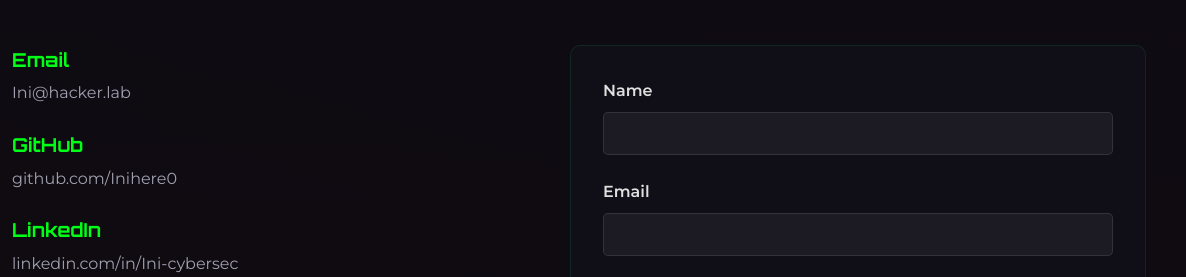
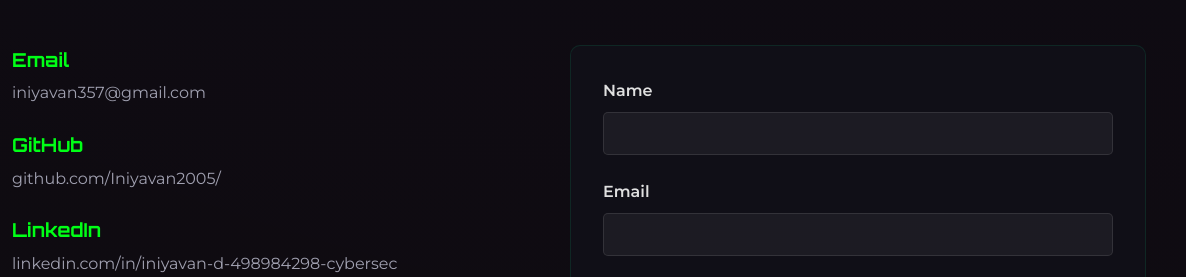
Before and after one commit to Iniyavan2005/error, a plain HTML site: page index.html in a window 1280 px wide. Shown: the part 8219-8496 px from the top of the page, 94-1280 px from the left. Drawn offline with Linux system fonts and the light colour scheme; animation ran at ten frames a second.

Commit message:
Update index.html

```diff
--- a/index.html
+++ b/index.html
@@ -2016,7 +2016,7 @@ document.getElementById('resume-download').addEventListener('click', function(e)
                         <span class="tech-tag">Security</span>
                     </div>
                     <div class="project-links">
-                        <a href="https://github.com/Inihere0/NeoBypasser" class="project-link" target="_blank">
+                        <a href="https://github.com/Iniyavan2005//NeoBypasser" class="project-link" target="_blank">
                             <i class="fab fa-github"></i>
                             View Code
                         </a>
@@ -2044,7 +2044,7 @@ document.getElementById('resume-download').addEventListener('click', function(e)
                         <span class="tech-tag">Security</span>
                     </div>
                     <div class="project-links">
-                        <a href="https://github.com/Inihere0/SecureMCU" class="project-link electronics" target="_blank">
+                        <a href="https://github.com/Iniyavan2005//SecureMCU" class="project-link electronics" target="_blank">
                             <i class="fab fa-github"></i>
                             View Code
                         </a>
@@ -2072,7 +2072,7 @@ document.getElementById('resume-download').addEventListener('click', function(e)
                         <span class="tech-tag">Security</span>
                     </div>
                     <div class="project-links">
-                        <a href="https://github.com/Inihere0/5G-SecAnalyzer" class="project-link communication" target="_blank">
+                        <a href="https://github.com/Iniyavan2005//5G-SecAnalyzer" class="project-link communication" target="_blank">
                             <i class="fab fa-github"></i>
                             View Code
                         </a>
@@ -2100,7 +2100,7 @@ document.getElementById('resume-download').addEventListener('click', function(e)
                         <span class="tech-tag">Security</span>
                     </div>
                     <div class="project-links">
-                        <a href="https://github.com/Inihere0/CryptoFPGA" class="project-link electronics" target="_blank">
+                        <a href="https://github.com/Iniyavan2005//CryptoFPGA" class="project-link electronics" target="_blank">
                             <i class="fab fa-github"></i>
                             View Code
                         </a>
@@ -2128,7 +2128,7 @@ document.getElementById('resume-download').addEventListener('click', function(e)
                         <span class="tech-tag">Automation</span>
                     </div>
                     <div class="project-links">
-                        <a href="https://github.com/Inihere0/CTF-Toolkit" class="project-link" target="_blank">
+                        <a href="https://github.com/Iniyavan2005//CTF-Toolkit" class="project-link" target="_blank">
                             <i class="fab fa-github"></i>
                             View Code
                         </a>
@@ -2156,7 +2156,7 @@ document.getElementById('resume-download').addEventListener('click', function(e)
                         <span class="tech-tag">Security</span>
                     </div>
                     <div class="project-links">
-                        <a href="https://github.com/Inihere0/RF-SecLab" class="project-link communication" target="_blank">
+                        <a href="https://github.com/Iniyavan2005//RF-SecLab" class="project-link communication" target="_blank">
                             <i class="fab fa-github"></i>
                             View Code
                         </a>
@@ -2169,7 +2169,7 @@ document.getElementById('resume-download').addEventListener('click', function(e)
             </div>
         </div>
         <div style="text-align: center; margin-top: 3rem;">
-            <a href="https://github.com/Inihere0" class="btn btn-primary" target="_blank">
+            <a href="https://github.com/Iniyavan2005/" class="btn btn-primary" target="_blank">
                 <i class="fab fa-github"></i>
                 View All Projects on GitHub
             </a>
@@ -2193,7 +2193,7 @@ document.getElementById('resume-download').addEventListener('click', function(e)
                     </div>
                     <div class="contact-details">
                         <h3>Email</h3>
-                        <a href="mailto:Ini@hacker.lab">Ini@hacker.lab</a>
+                        <a href="mailto:iniyavan357@gmail.com">iniyavan357@gmail.com</a>
                     </div>
                 </div>
                 <div class="contact-method">
@@ -2202,7 +2202,7 @@ document.getElementById('resume-download').addEventListener('click', function(e)
                     </div>
                     <div class="contact-details">
                         <h3>GitHub</h3>
-                        <a href="https://github.com/Inihere0" target="_blank">github.com/Inihere0</a>
+                        <a href="https://github.com/Iniyavan2005/" target="_blank">github.com/Iniyavan2005/</a>
                     </div>
                 </div>
                 <div class="contact-method">
@@ -2211,7 +2211,7 @@ document.getElementById('resume-download').addEventListener('click', function(e)
                     </div>
                     <div class="contact-details">
                         <h3>LinkedIn</h3>
-                        <a href="https://linkedin.com/in/Ini-cybersec" target="_blank">linkedin.com/in/Ini-cybersec</a>
+                        <a href="https://linkedin.com/in/iniyavan-d-498984298-cybersec" target="_blank">linkedin.com/in/iniyavan-d-498984298-cybersec</a>
                     </div>
                 </div>
                 <div class="contact-method">
@@ -2631,7 +2631,7 @@ document.getElementById('resume-download').addEventListener('click', function(e)
                 </div>
 
                 <div style="margin-top: 15px;">
-                    <span class="terminal-prompt">View all projects on GitHub:</span> <a href="https://github.com/Inihere0" style="color: var(--accent);">github.com/Inihere0</a>
+                    <span class="terminal-prompt">View all projects on GitHub:</span> <a href="https://github.com/Iniyavan2005/" style="color: var(--accent);">github.com/Iniyavan2005/</a>
                 </div>
             </div>`;
         },
@@ -2679,13 +2679,13 @@ document.getElementById('resume-download').addEventListener('click', function(e)
                 <span class="terminal-prompt">Contact Information:</span>
 
                 <div style="margin-top: 10px;">
-                    <strong>Email:</strong> Ini@hacker.lab
+                    <strong>Email:</strong> iniyavan357@gmail.com
                 </div>
                 <div style="margin: 5px 0;">
-                    <strong>GitHub:</strong> github.com/Inihere0
+                    <strong>GitHub:</strong> github.com/Iniyavan2005/
                 </div>
                 <div>
-                    <strong>LinkedIn:</strong> linkedin.com/in/Ini-cybersec
+                    <strong>LinkedIn:</strong> linkedin.com/in/iniyavan-d-498984298-cybersec
                 </div>
                 <div style="margin: 5px 0;">
                     <strong>Hardware:</strong> hackaday.io/Ini
```
